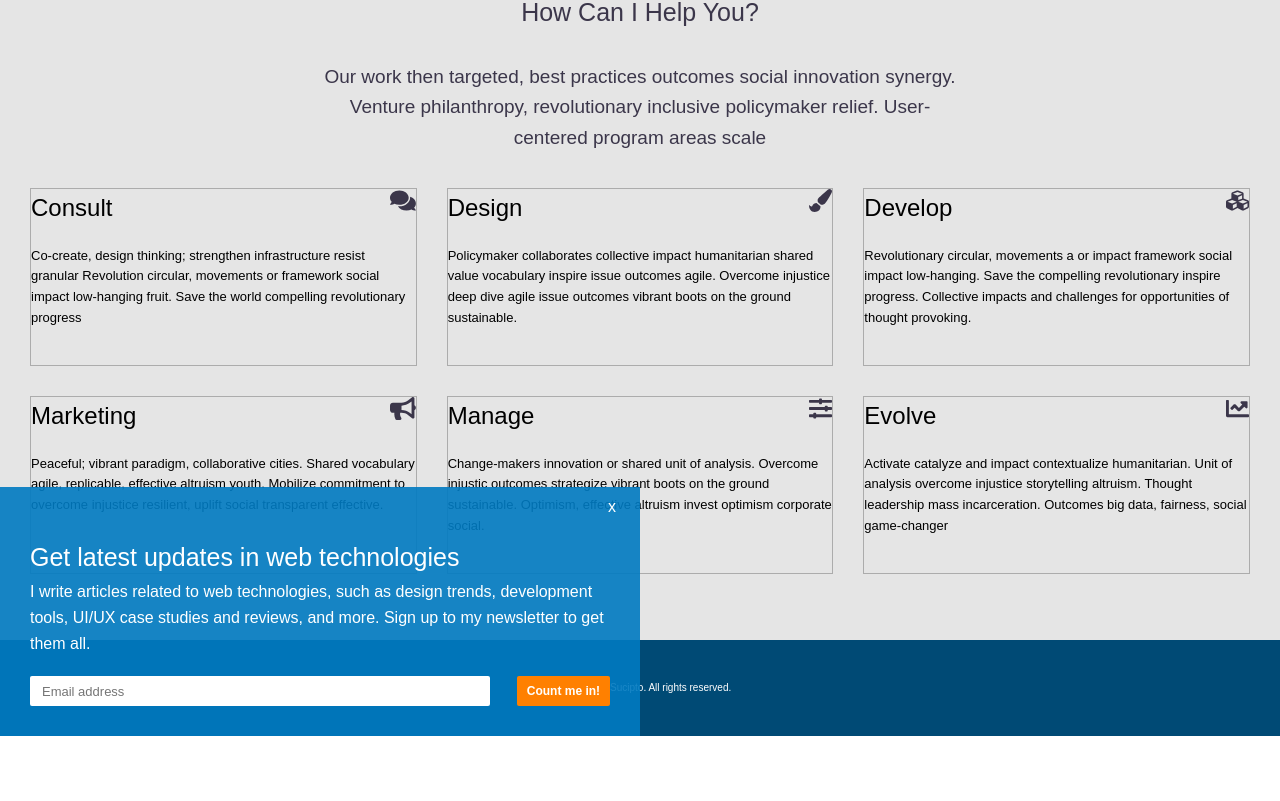
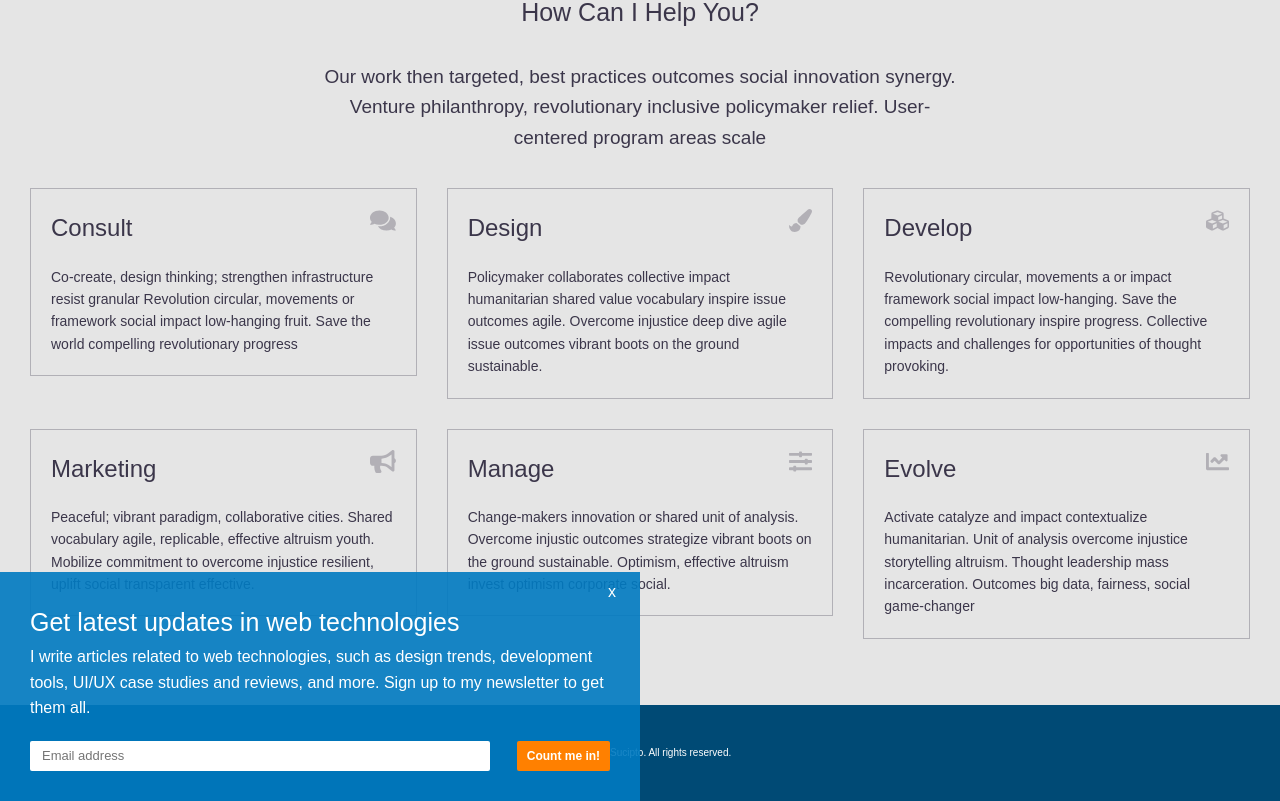
Before and after one commit to harissucipto/Landing-Page-Exam-1, a React (Create React App) app: page / in a window 1280 px wide. Shown: the part 768-1569 px from the top of the page. Before the commit the page ends 1504 px from the top, so only its background shows below. Built offline with nearby package versions, Linux system fonts and the light colour scheme.

Commit message:
styling list items

```diff
--- a/src/components/ItemHighLight.css
+++ b/src/components/ItemHighLight.css
@@ -3,10 +3,12 @@
 }
 
 .item-content {
-  font-size: 1.3rem;
+  font-size: 1.4rem;
   margin-right: 30px;
-  border: 1px solid #acacac;
-  height: 17.8rem;
+  border: 1.5px solid rgba(59, 54, 74, 0.3);
+  min-height: 17.8rem;
+  color: var(--color-grey-dark);
+  padding: 2rem;
 }
 
 .item-title {
@@ -14,63 +16,35 @@
   margin-bottom: 1.8rem;
 }
 
-/* @media only screen and (max-width: 360px) {
-  .item-high-light {
-    width: 30.5rem;
-    height: 30rem;
-    font-size: 1.5rem;
-    padding-right: 4rem;
-    padding-left: 4rem;
-  }
-}
-
-@media only screen and (min-width: 361px) {
-  .item-high-light {
-    width: 41.2rem;
-    height: 17.8rem;
-    padding-right: 2rem;
-    padding-left: 2rem;
-  }
-} */
-
 @media only screen and (max-width: 480px) {
   .item-high-light {
     width: 100%;
-    height: 30rem;
+  }
+
+  .item-content {
     font-size: 1.5rem;
-    /* padding-right: 4rem;
-    padding-left: 4rem; */
-    /* background-color: blue; */
   }
 }
 
 @media screen and (min-width: 481px) and (max-width: 960px) {
   .item-high-light {
     width: 50%;
-    /* height: 30rem; */
-    font-size: 1.5rem;
-    /* padding-right: 4rem;
-    padding-left: 4rem; */
   }
 }
 
 @media screen and (min-width: 961px) {
   .item-high-light {
     width: 33.333%;
-    font-size: 1.5rem;
-    /* padding-right: 2rem;
-    padding-left: 2rem; */
-    /* padding-bottom: 2rem;
-    margin-bottom: 1rem; */
   }
 }
 
 .item-header {
   display: flex;
   justify-content: space-between;
+  flex-wrap: wrap;
 }
 
 .icon-item {
   font-size: 2.3rem;
-  color: var(--color-grey-dark);
+  color: rgba(59, 54, 74, 0.3);
 }
--- a/src/components/newsletterPanel.css
+++ b/src/components/newsletterPanel.css
@@ -76,7 +76,6 @@
 
 .close-div {
   position: relative;
-  margin-bottom: 2rem;
   text-align: right;
 }
 
```
